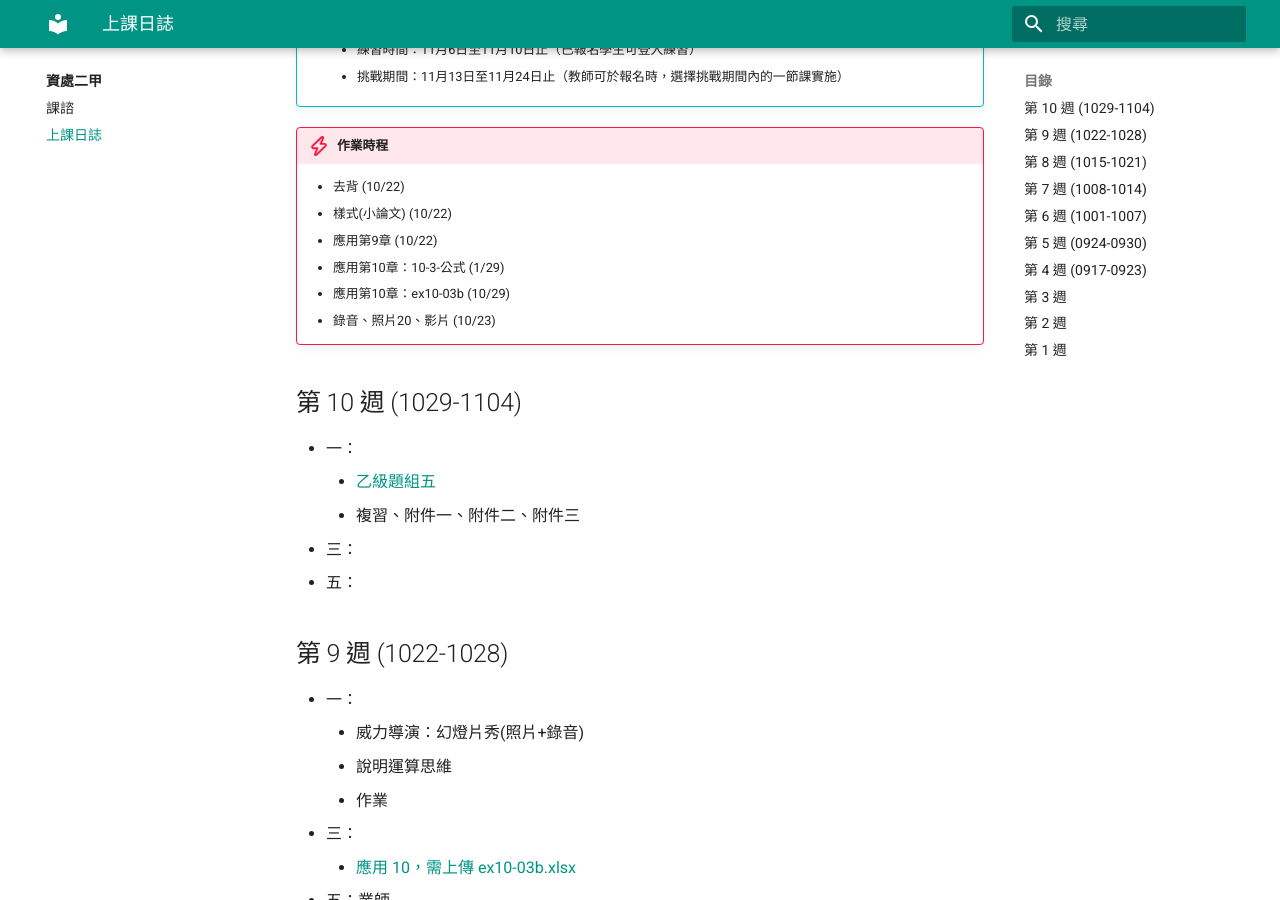
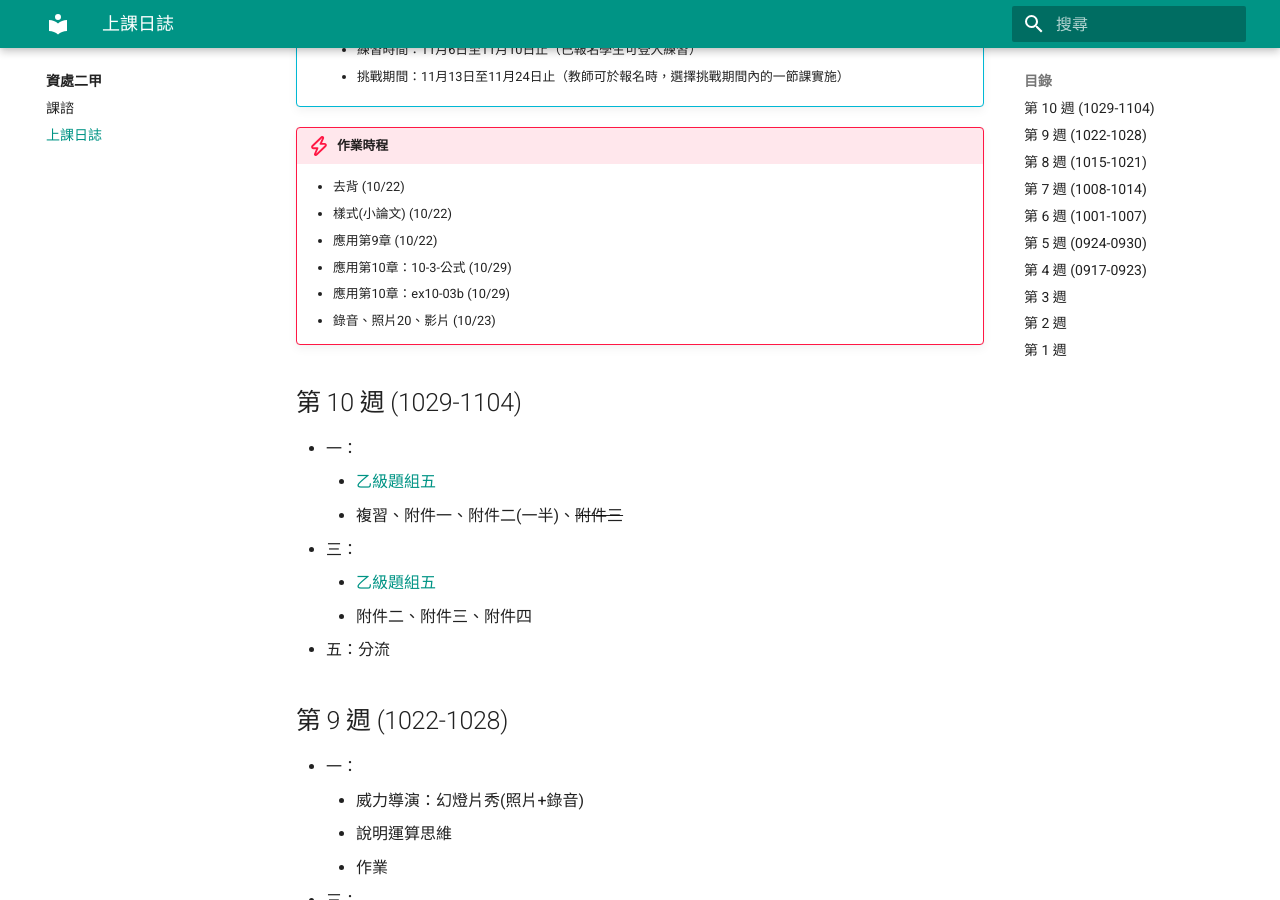
Before and after one commit to cwyedu/school-112, an MkDocs documentation site: the page built from docs/dp111/112_1_dp111_log.md, in a window 1280 px wide and 900 px high, scrolled down 364 px. Built offline with MkDocs 1.6.1 and Material for MkDocs 9.7.7, drawn with Linux system fonts in a browser that asks for light colours.

Commit message:
ad 1101 log

```diff
--- a/docs/dp111/112_1_dp111_log.md
+++ b/docs/dp111/112_1_dp111_log.md
@@ -15,16 +15,18 @@
     - 去背 (10/22)
     - 樣式(小論文) (10/22)
     - 應用第9章 (10/22)
-    - 應用第10章：10-3-公式 (1/29)
+    - 應用第10章：10-3-公式 (10/29)
     - 應用第10章：ex10-03b (10/29)
     - 錄音、照片20、影片 (10/23)
 
 ##  第 10 週 (1029-1104)
 - 一：
     - [乙級題組五](../cert/cert2/resolve-5.md)
-    - 複習、附件一、附件二、附件三
+    - 複習、附件一、附件二(一半)、<del>附件三</del>
 - 三：
-- 五：
+    - [乙級題組五](../cert/cert2/resolve-5.md)
+    - 附件二、附件三、附件四
+- 五：分流
 
 
 ##  第 9 週 (1022-1028)
```
